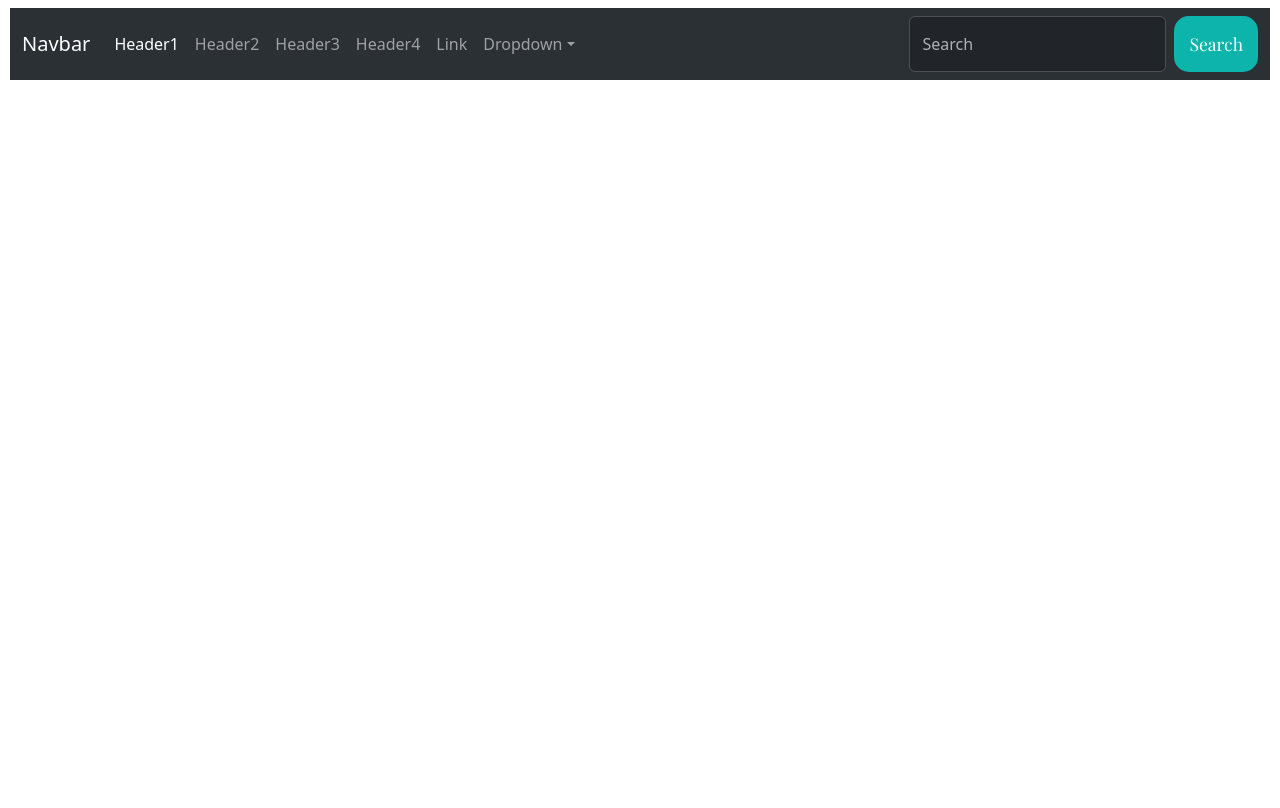
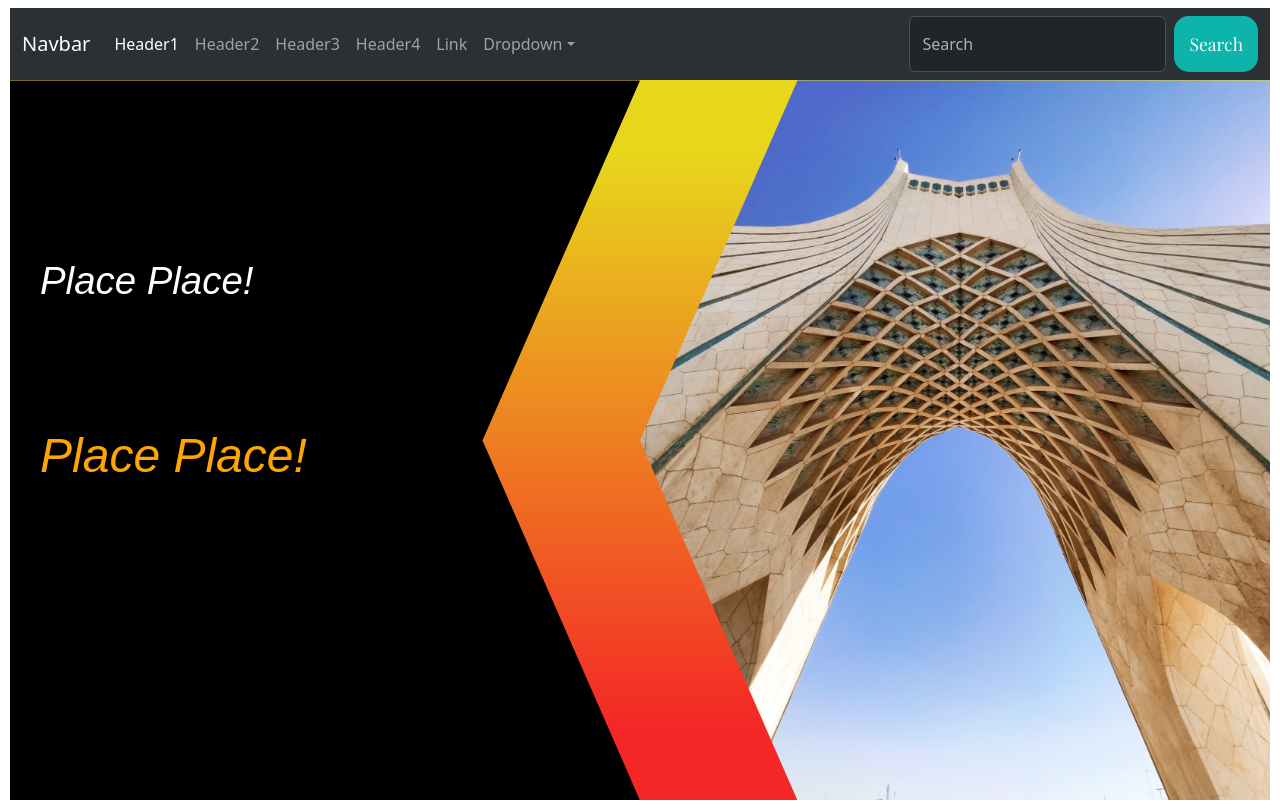
Before and after one commit to alirezatalebizadeh/example-template-header-with-react, a React (Create React App) app: page /header4 in a window 1280 px wide. Built offline with nearby package versions, Linux system fonts and the light colour scheme; a web font is replaced by a local one.

Commit message:
create header4

```diff
--- a/src/Components/Header4/Header4.css
+++ b/src/Components/Header4/Header4.css
@@ -0,0 +1,55 @@
+.header4 {
+  width: 100%;
+  height: 90vh;
+  display: flex;
+  background-image: linear-gradient(
+    to top,
+    rgba(243, 12, 12, 0.892) 10%,
+    rgba(229, 210, 4, 0.901) 90%
+  );
+}
+
+.header4__right {
+  flex-basis: 50%;
+  clip-path: polygon(25% 0%, 100% 0%, 100% 100%, 25% 100%, 0% 50%);
+  background-image: url("./../../../public/images/برج-آزادی-1-scaled.jpg");
+  background-size: cover;
+  background-position: center;
+}
+.header4__left {
+  flex-basis: 50%;
+  /* //! Cut anything */
+  clip-path: polygon(100% 0%, 75% 50%, 100% 100%, 0% 100%, 0% 50%, 0 0);
+  display: flex;
+  align-items: center;
+  background-color: black;
+}
+.text_box {
+  width: 70%;
+  height: 60vh;
+  margin-left: 30px;
+  font-family: sans-serif;
+  font-style: italic;
+  display: flex;
+  flex-direction: column;
+  justify-content: space-around;
+}
+.title {
+  font-size: 2.4rem;
+  color: rgb(255, 255, 255);
+}
+
+.sub__title {
+  font-size: 3rem;
+  color: orange;
+}
+.txt {
+  line-height: 17px;
+  color: rgb(255, 255, 255);
+}
+.orange__txt {
+  color: orange;
+}
+.white__txt {
+  color: white;
+}
--- a/src/Components/Header4/Header4.js
+++ b/src/Components/Header4/Header4.js
@@ -3,7 +3,14 @@ import './Header4.css'
 export default function Header4() {
     return (
         <div className='header4'>
-
+            <div className='header4__left'>
+                <div className='text_box'>
+                    <h1 className='title'>Place Place!</h1>
+                    <h1 className='sub__title'>Place Place!</h1>
+                    <p className='txt'></p>
+                </div>
+            </div>
+            <div className='header4__right'>this is right</div>
         </div>
     )
 }
```
